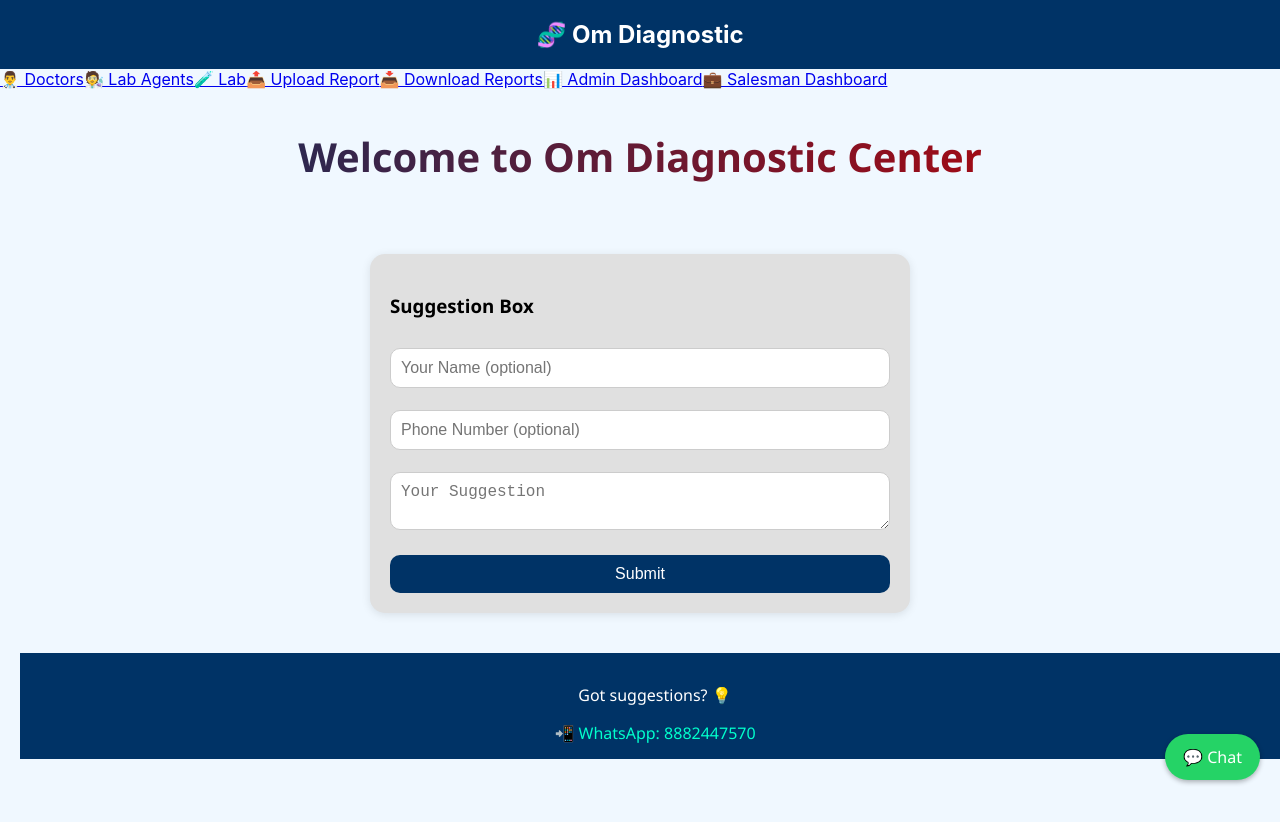
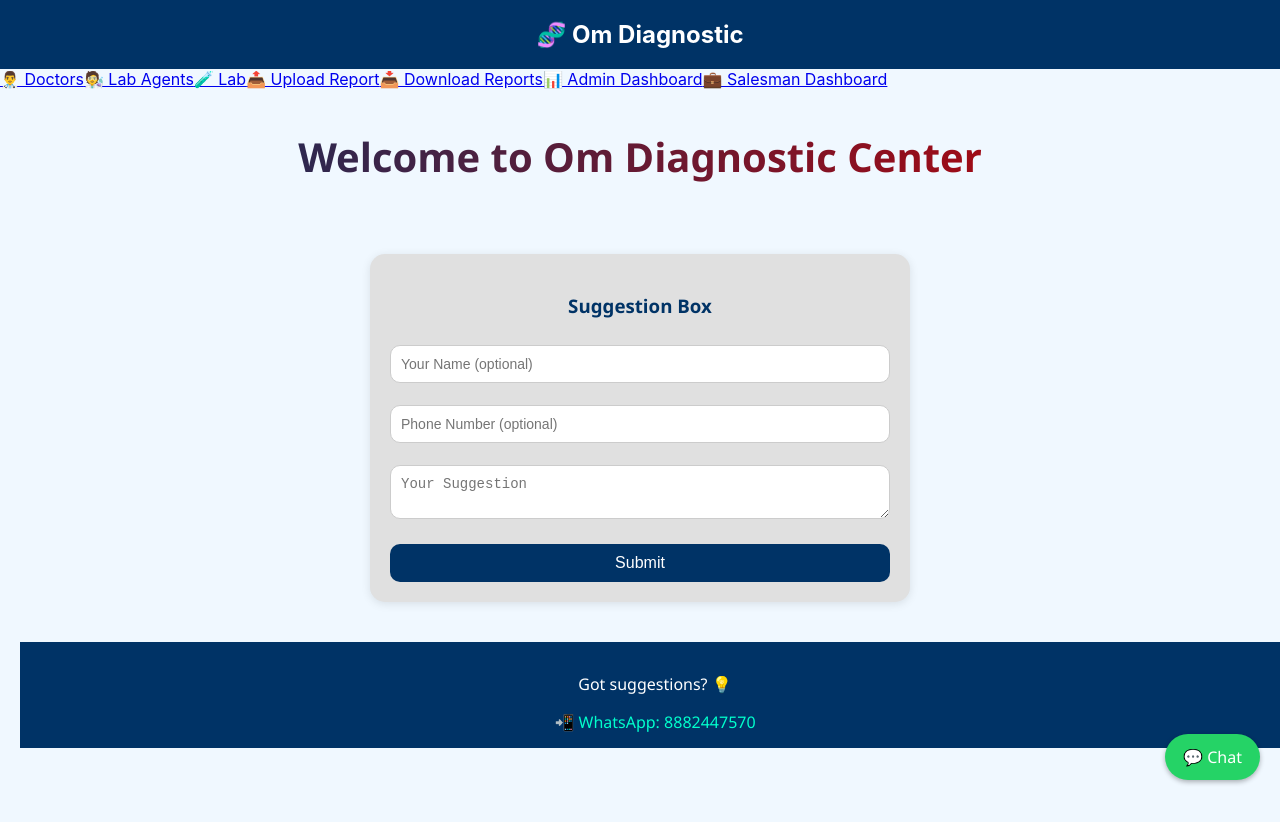
Before and after one commit to omcenter/lab-app-frontend, a React (Create React App) app: page / in a window 1280 px wide. Shown: the top 822 px of the page. Built offline with nearby package versions, Linux system fonts and the light colour scheme.

Commit message:
Update home.css

```diff
--- a/src/styles/home.css
+++ b/src/styles/home.css
@@ -1,3 +1,4 @@
+/* Container */
 .home-container {
   font-family: 'Segoe UI', sans-serif;
   padding: 20px;
@@ -6,6 +7,7 @@
   min-height: 100vh;
 }
 
+/* Gradient Headline */
 .headline {
   text-align: center;
   font-size: 2.5rem;
@@ -16,6 +18,7 @@
   margin-bottom: 40px;
 }
 
+/* Welcome Animation */
 .welcome-animation {
   position: fixed;
   top: 0;
@@ -36,29 +39,7 @@
   100% { display: none; }
 }
 
-.card-container {
-  display: flex;
-  justify-content: center;
-  gap: 30px;
-  flex-wrap: wrap;
-}
-
-.card {
-  background: white;
-  border-radius: 20px;
-  padding: 30px;
-  width: 200px;
-  text-align: center;
-  font-weight: bold;
-  color: #003366;
-  box-shadow: 0 4px 10px rgba(0,0,0,0.1);
-  text-decoration: none;
-  transition: transform 0.2s;
-}
-.card:hover {
-  transform: scale(1.05);
-}
-
+/* Suggestion Box */
 .suggestion-box {
   margin-top: 50px;
   background: #e0e0e0;
@@ -70,6 +51,12 @@
   box-shadow: 0 2px 10px rgba(0,0,0,0.1);
 }
 
+.suggestion-box h3 {
+  text-align: center;
+  color: #003366;
+  margin-bottom: 15px;
+}
+
 .suggestion-box input,
 .suggestion-box textarea {
   width: 100%;
@@ -77,6 +64,7 @@
   margin-bottom: 10px;
   border-radius: 10px;
   border: 1px solid #ccc;
+  font-size: 14px;
 }
 
 .suggestion-box button {
@@ -86,8 +74,16 @@
   border: none;
   border-radius: 10px;
   cursor: pointer;
+  width: 100%;
+  font-size: 16px;
+  transition: background 0.3s ease;
 }
 
+.suggestion-box button:hover {
+  background: #002244;
+}
+
+/* WhatsApp Floating Button */
 .whatsapp-float {
   position: fixed;
   bottom: 20px;
@@ -100,4 +96,9 @@
   text-decoration: none;
   box-shadow: 0 2px 5px rgba(0,0,0,0.3);
   z-index: 999;
+  transition: background 0.3s ease;
 }
+
+.whatsapp-float:hover {
+  background: #1ebe5d;
+}
```
